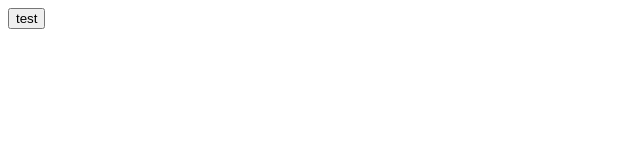
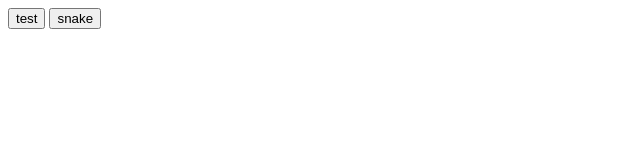
Before and after one commit to birdpump/localgames, a plain HTML site: page pop.html in a window 1280 px wide. Shown: the whole page, without its empty margins (0-640 px from the left). Drawn offline with Linux system fonts and the light colour scheme.

Commit message:
Update pop.html

```diff
--- a/pop.html
+++ b/pop.html
@@ -1,10 +1,15 @@
 <html>
   <body>
     <button onclick="run()">test</button>
+    <button onclick="runs()">snake</button>
     <script>
       function run(){
         window.open('/localgames/tetris/index.html','winname','directories=no,titlebar=no,toolbar=no,location=no,status=no,menubar=no,scrollbars=no,resizable=no,width=330,height=450');
       }
+
+      function runs(){
+        window.open('https://www.google.com/fbx?fbx=snake_arcade','winname','directories=no,titlebar=no,toolbar=no,location=no,status=no,menubar=no,scrollbars=no,resizable=no,width=330,height=450');
+      }
     </script>
   </body>
 </html>
```
